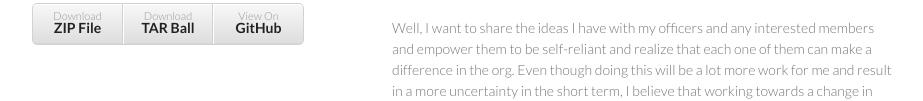
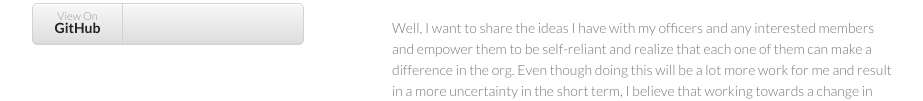
Before and after one commit to pikachuchu/EChO, a plain HTML site: page index.html in a window 1280 px wide. Shown: the part 250-351 px from the top of the page, without its empty margins (178-1101 px from the left). Drawn offline with Linux system fonts and the light colour scheme.

Commit message:
Remove downloads

```diff
--- a/index.html
+++ b/index.html
@@ -22,8 +22,6 @@
 
 
         <ul>
-          <li><a href="https://github.com/pikachuchu/EChO/zipball/master">Download <strong>ZIP File</strong></a></li>
-          <li><a href="https://github.com/pikachuchu/EChO/tarball/master">Download <strong>TAR Ball</strong></a></li>
           <li><a href="https://github.com/pikachuchu/EChO">View On <strong>GitHub</strong></a></li>
         </ul>
       </header>
```
